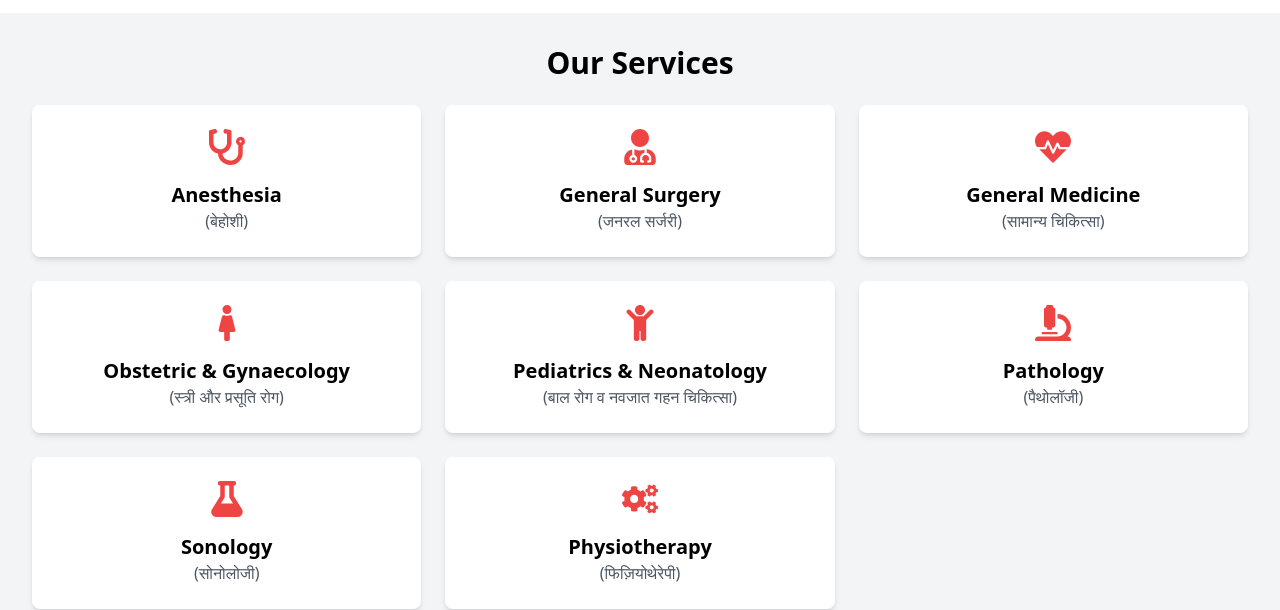
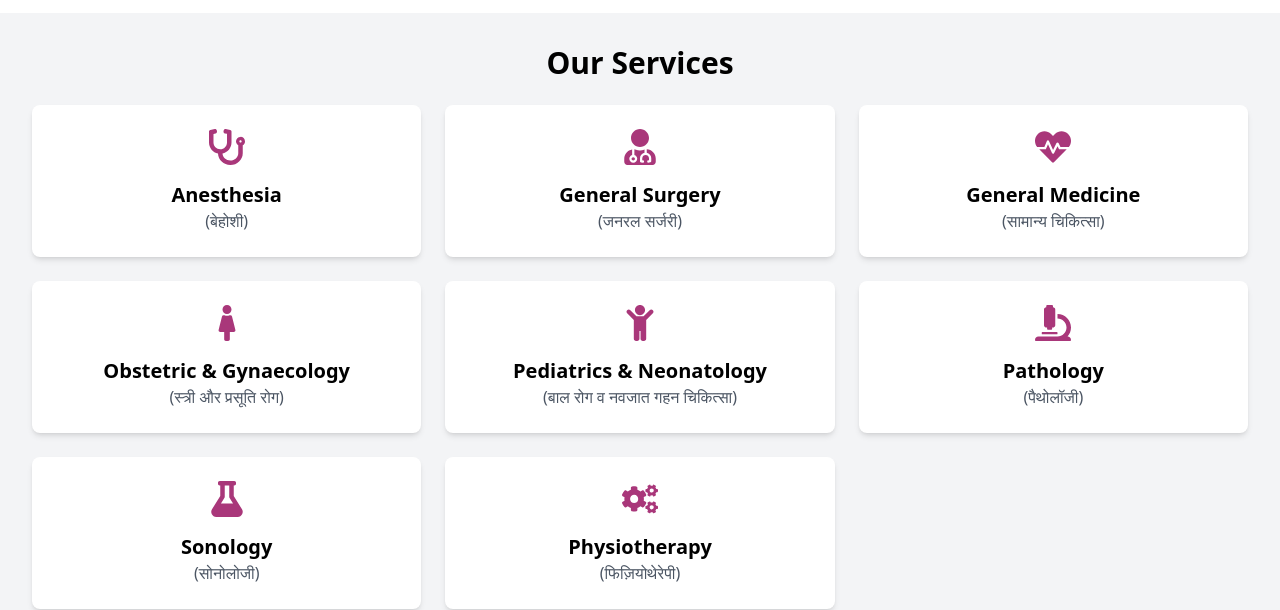
Before and after one commit to Ntechzy/Sakuntala-hospital, a React (Vite) app: page / in a window 1280 px wide. Shown: the part 1960-2570 px from the top of the page. Built offline with nearby package versions, Linux system fonts and the light colour scheme.

Commit message:
icon color change

```diff
--- a/src/components/Home/HomeServices.jsx
+++ b/src/components/Home/HomeServices.jsx
@@ -22,7 +22,7 @@ const HomeServices = () => {
             key={service.id}
             className="bg-white shadow-md rounded-lg p-6 flex flex-col items-center text-center hover:shadow-lg transition-shadow"
           >
-            <div className="text-red-500 text-4xl mb-4">{service.icon}</div>
+            <div className="text-[#A9377A] text-4xl mb-4">{service.icon}</div>
             <h3 className="text-xl font-semibold">{service.title}</h3>
             <p className="text-gray-600">{service.subtitle}</p>
           </div>
```
